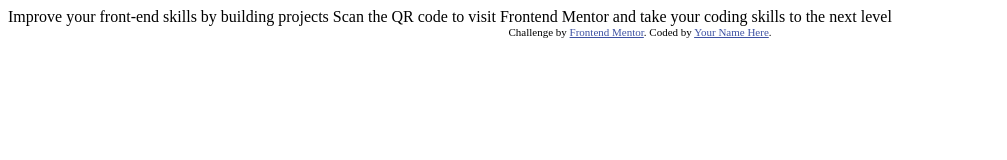
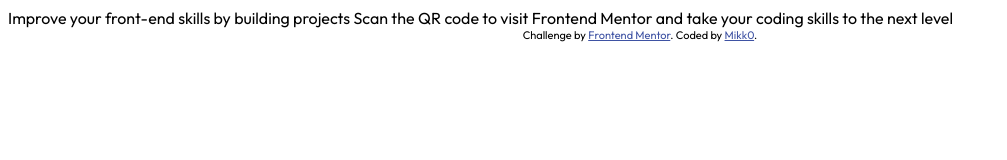
Before and after one commit to Mikk0git/frontendmentor.io-qr-code-component, a plain HTML site: page index.html in a window 1280 px wide. Shown: the whole page, without its empty margins (0-1007 px from the left). Drawn offline with Linux system fonts and the light colour scheme.

Commit message:
color variables and font

```diff
--- a/index.html
+++ b/index.html
@@ -1,28 +1,29 @@
 <!DOCTYPE html>
 <html lang="en">
   <head>
-  <meta charset="UTF-8">
-  <meta name="viewport" content="width=device-width, initial-scale=1.0"> <!-- displays site properly based on user's device -->
+    <meta charset="UTF-8" />
+    <meta name="viewport" content="width=device-width, initial-scale=1.0" />
+    <!-- displays site properly based on user's device -->
 
-  <link rel="icon" type="image/png" sizes="32x32" href="./images/favicon-32x32.png">
+    <link
+      rel="icon"
+      type="image/png"
+      sizes="32x32"
+      href="./images/favicon-32x32.png"
+    />
+    <link rel="stylesheet" href="style.css" />
 
     <title>Frontend Mentor | QR code component</title>
-
-  <!-- Feel free to remove these styles or customise in your own stylesheet 👍 -->
-  <style>
-    .attribution { font-size: 11px; text-align: center; }
-    .attribution a { color: hsl(228, 45%, 44%); }
-  </style>
   </head>
   <body>
-
-  Improve your front-end skills by building projects
-
-  Scan the QR code to visit Frontend Mentor and take your coding skills to the next level
+    Improve your front-end skills by building projects Scan the QR code to visit
+    Frontend Mentor and take your coding skills to the next level
 
     <div class="attribution">
-    Challenge by <a href="https://www.frontendmentor.io?ref=challenge" target="_blank">Frontend Mentor</a>.
-    Coded by <a href="#">Your Name Here</a>.
+      Challenge by
+      <a href="https://www.frontendmentor.io?ref=challenge" target="_blank"
+        >Frontend Mentor</a
+      >. Coded by <a href="https://github.com/Mikk0git">Mikk0</a>.
     </div>
   </body>
 </html>
--- /dev/null
+++ b/style.css
@@ -0,0 +1,18 @@
+@import url("https://fonts.googleapis.com/css2?family=Outfit:wght@400;700&display=swap");
+
+:root {
+  --varWhite: hsl(0, 0%, 100%);
+  --varLightGray: hsl(212, 45%, 89%);
+  --varGrayishBlue: hsl(220, 15%, 55%);
+  --varDarkBlue: hsl(218, 44%, 22%);
+
+  font-family: "Outfit", sans-serif;
+}
+
+.attribution {
+  font-size: 11px;
+  text-align: center;
+}
+.attribution a {
+  color: hsl(228, 45%, 44%);
+}
```
Lines whose indentation alone changed are shown as unchanged.
